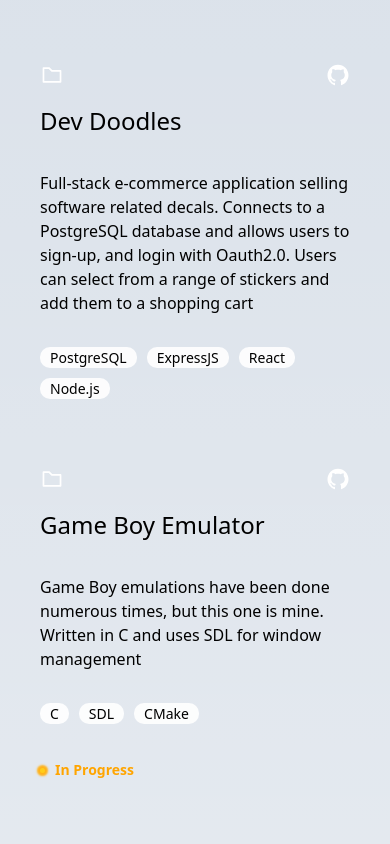
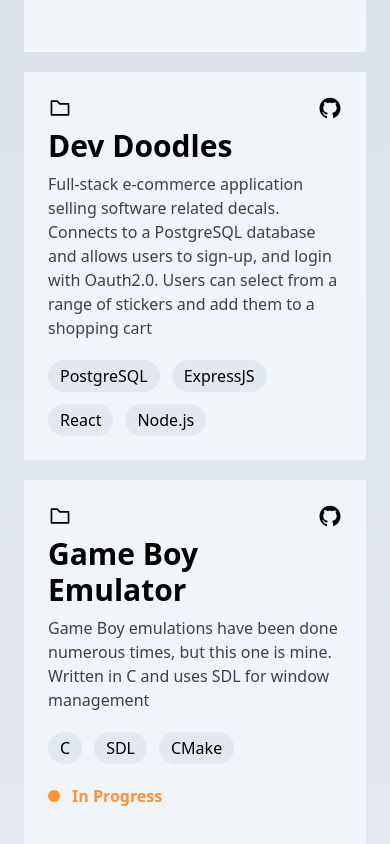
Before and after one commit to rbonk907/portfolio-website, a Next.js app: page / in a window 390 px wide. Shown: the part 1720-2564 px from the top of the page. Built offline with nearby package versions, Linux system fonts and the light colour scheme.

Commit message:
update project card styling

```diff
--- a/components/projectCard.js
+++ b/components/projectCard.js
@@ -1,31 +1,32 @@
-import styles from '../styles/ProjectCard.module.css';
 import { AiOutlineFolder, AiOutlineGithub } from 'react-icons/ai';
 import Link from 'next/link';
 
 const ProjectCard = ({ project }) => {
     return (
         <Link href={project.href}>
-            <div className={styles.projectCard}>
-                <div className={styles.icons}>
-                    <div className={styles.iconLeft}>
-                        <AiOutlineFolder className={styles.iconLarge} />
-                    </div>
-                    <div className={styles.iconRight}>
-                        <AiOutlineGithub className={styles.iconLarge} />
-                    </div>
+            <div className='bg-slate-100 p-6 max-w-sm min-h-[375px] flex flex-col gap-2 md:shadow-lg md:shadow-slate-400'>
+                <div className='flex justify-between'>
+                        <AiOutlineFolder className='w-6 h-6' />
+                        <AiOutlineGithub className='w-6 h-6' />
                 </div>
-                <h3>{project.title}</h3>
-                <p>{project.description}</p>
-                <div className={styles.tags}>
-                    <ul>
+                <h3 className='text-3xl font-extrabold'>{project.title}</h3>
+                <p className='text-gray-700'>{project.description}</p>
+                <div>
+                    <ul className='flex gap-3 flex-wrap mt-3'>
                         {project.tags.map(tag => {
-                            return <li key={tag} >{tag}</li>;
+                            return <li key={tag} className='px-3 py-1 bg-slate-200 rounded-full'>{tag}</li>;
                         })}
                     </ul>
                 </div>
-                <div className={styles.status}>
-                    {project.isComplete ? '' : <span>In Progress</span>}
-                </div>
+
+                {project.isComplete ? '' :
+                <div className='flex gap-3 items-center pt-3'>
+                    <span className='relative flex h-3 w-3'>
+                        <span className='animate-ping absolute inline-flex h-full w-full rounded-full bg-orange-400 opacity-75'></span>
+                        <span className='relative inline-flex rounded-full h-3 w-3 bg-orange-400'></span>
+                    </span>
+                    <span className='font-bold text-orange-400'>In Progress</span>
+                </div>}
             </div>
         </Link>
     )
```
